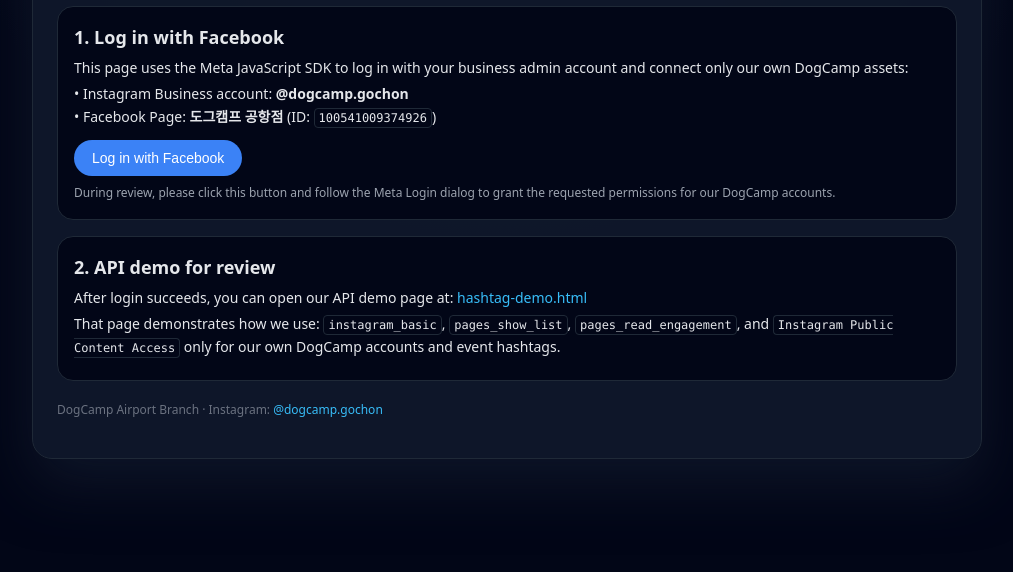
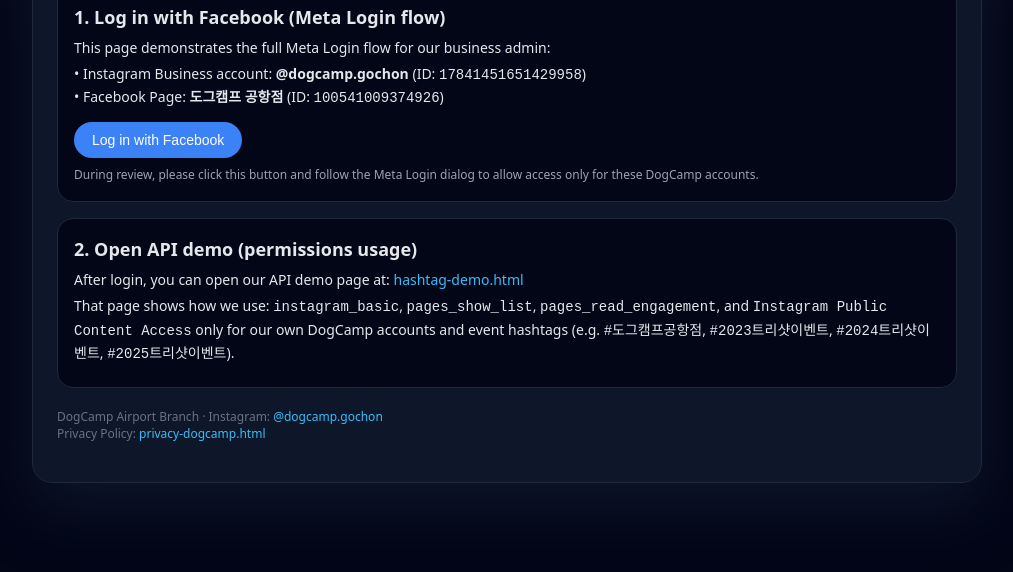
Before and after one commit to seraphicboy/dogcamp-hashtag-demo, a plain HTML site: page index.html in a window 1280 px wide. Shown: the part 228-800 px from the top of the page, without its empty margins (133-1146 px from the left). Drawn offline with Linux system fonts and the light colour scheme.

Commit message:
Update index.html

```diff
--- a/index.html
+++ b/index.html
@@ -8,11 +8,11 @@
   <!-- Open Graph for Meta / Facebook -->
   <meta property="og:type" content="website" />
   <meta property="og:title" content="DogCamp Instagram Dashboard" />
-  <meta property="og:description" content="Internal dashboard for DogCamp Airport Branch to manage our own Instagram and event hashtags." />
+  <meta property="og:description" content="Internal dashboard for DogCamp Airport Branch staff to work with our own Instagram Business account, Facebook Page, and event hashtags." />
   <meta property="og:url" content="https://seraphicboy.github.io/dogcamp-hashtag-demo/" />
   <meta property="og:image" content="https://seraphicboy.github.io/dogcamp-hashtag-demo/dogcamp-og-image.png" />
 
-  <!-- IMPORTANT: valid Meta App ID -->
+  <!-- Link this page to our Meta App -->
   <meta property="fb:app_id" content="1668676324517166" />
 
   <style>
@@ -60,6 +60,7 @@
     .subtitle {
       font-size: 14px;
       color: #9ca3af;
+      margin-top: 4px;
       margin-bottom: 20px;
     }
     .card {
@@ -101,14 +102,6 @@
       color: #9ca3af;
       margin-top: 8px;
     }
-    code {
-      font-family: ui-monospace, SFMono-Regular, Menlo, Monaco, Consolas, "Liberation Mono", "Courier New", monospace;
-      font-size: 12px;
-      background: #020617;
-      padding: 2px 4px;
-      border-radius: 4px;
-      border: 1px solid #1f2937;
-    }
     .footer {
       margin-top: 20px;
       font-size: 12px;
@@ -140,13 +133,12 @@
     </div>
 
     <div class="card">
-      <h2>1. Log in with Facebook</h2>
+      <h2>1. Log in with Facebook (Meta Login flow)</h2>
       <p>
-        This page uses the Meta JavaScript SDK to log in with your business admin account
-        and connect only our own DogCamp assets:
+        This page demonstrates the full Meta Login flow for our business admin:
       </p>
       <p>
-        • Instagram Business account: <strong>@dogcamp.gochon</strong><br />
+        • Instagram Business account: <strong>@dogcamp.gochon</strong> (ID: <code>17841451651429958</code>)<br />
         • Facebook Page: <strong>도그캠프 공항점</strong> (ID: <code>100541009374926</code>)
       </p>
       <button class="btn" id="fb-login-btn">
@@ -154,35 +146,41 @@
       </button>
       <div class="hint">
         During review, please click this button and follow the Meta Login dialog
-        to grant the requested permissions for our DogCamp accounts.
+        to allow access only for these DogCamp accounts.
       </div>
     </div>
 
     <div class="card">
-      <h2>2. API demo for review</h2>
+      <h2>2. Open API demo (permissions usage)</h2>
       <p>
-        After login succeeds, you can open our API demo page at:
+        After login, you can open our API demo page at:
         <a href="https://seraphicboy.github.io/dogcamp-hashtag-demo/hashtag-demo.html" target="_blank">
           hashtag-demo.html
         </a>
       </p>
       <p>
-        That page demonstrates how we use:
+        That page shows how we use:
         <code>instagram_basic</code>,
         <code>pages_show_list</code>,
         <code>pages_read_engagement</code>, and
         <code>Instagram Public Content Access</code>
-        only for our own DogCamp accounts and event hashtags.
+        only for our own DogCamp accounts and event hashtags
+        (e.g. <code>#도그캠프공항점</code>, <code>#2023트리샷이벤트</code>,
+        <code>#2024트리샷이벤트</code>, <code>#2025트리샷이벤트</code>).
       </p>
     </div>
 
     <div class="footer">
       DogCamp Airport Branch · Instagram:
-      <a href="https://www.instagram.com/dogcamp.gochon/" target="_blank">@dogcamp.gochon</a>
+      <a href="https://www.instagram.com/dogcamp.gochon/" target="_blank">@dogcamp.gochon</a><br />
+      Privacy Policy:
+      <a href="https://seraphicboy.github.io/dogcamp-hashtag-demo/privacy-dogcamp.html" target="_blank">
+        privacy-dogcamp.html
+      </a>
     </div>
   </div>
 
-  <!-- (선택) 여기서 JS SDK로 "Log in with Facebook" 연결 -->
-  <!-- 실제 검수에서는 이미 별도 스크린캐스트로 전체 로그인 플로를 보여주고 있습니다. -->
+  <!-- (선택) JS SDK 연동은 검수 영상에서 실제 로그인 플로를 보여주는 용도로 사용 -->
+  <!-- 이 데모에서는 토큰을 Graph API Explorer에서 생성해 hashtag-demo.html에 붙여넣습니다. -->
 </body>
 </html>
```
